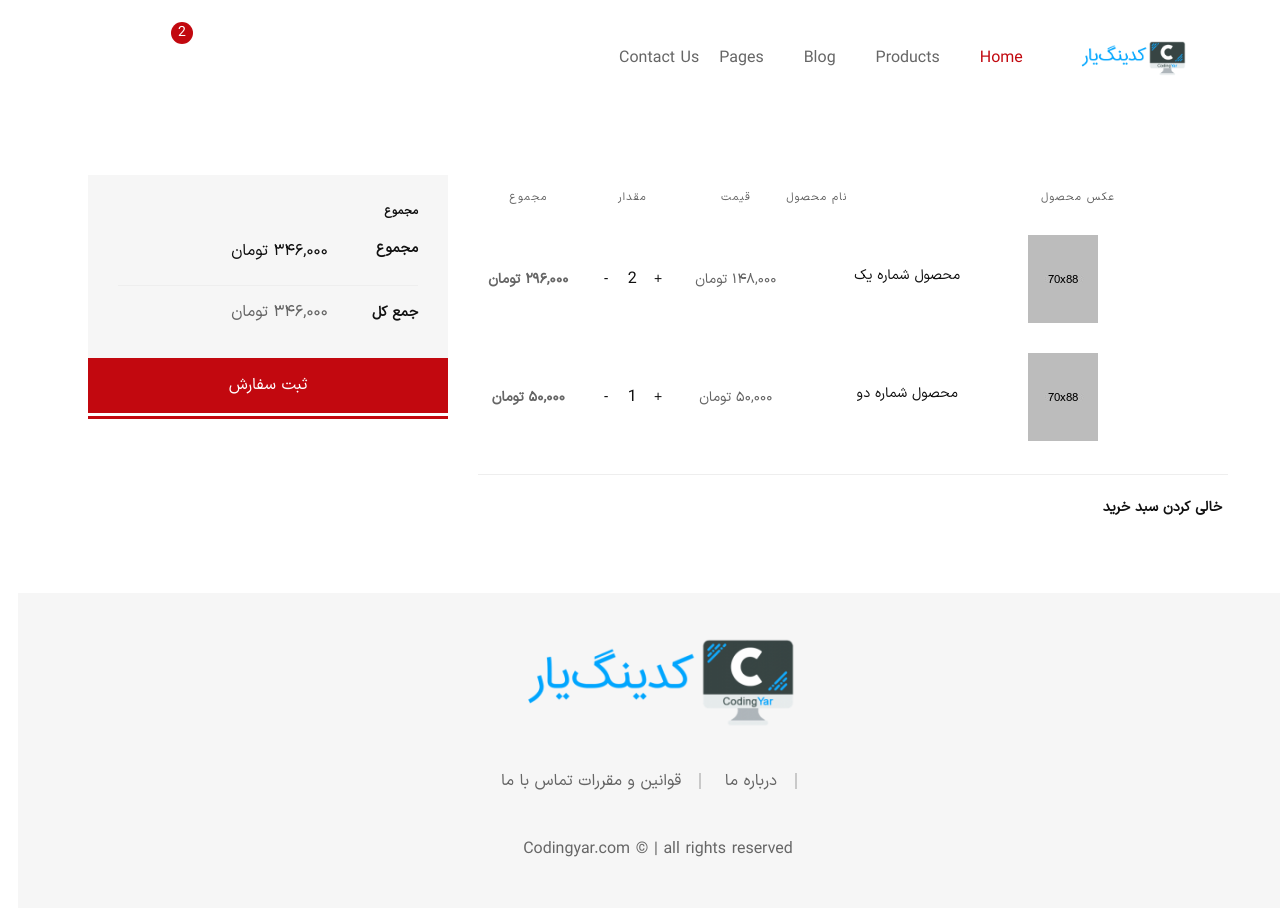
After one commit to rezashahrokhi27/onlineshop, a Django app: page /cart/ in a window 1280 px wide. The commit adds this page. Run offline with Django 4.2, Linux system fonts and the light colour scheme; parts of the project's set-up code (start-up, migrations or seed data) failed here and were passed over; some libraries are stand-ins or nearby versions; some web fonts are replaced.

Commit message:
crate cart.html and implement views and urls for cart app

```diff
--- /dev/null
+++ b/cart/templates/cart/cart_detail.html
@@ -0,0 +1,133 @@
+{% extends '_base.html' %}
+{% load static %}
+{% load crispy_forms_tags %}
+{% load i18n %}
+
+
+{% block page_title %}
+{% trans 'Cart' %}
+|{% endblock %}
+
+{% block content %}
+    <!-- Main Content Wrapper Start -->
+        <div class="main-content-wrapper">
+            <div class="page-content-inner ptb--80">
+                <div class="container">
+                    <div class="row">
+                        <div class="col-lg-8 mb-md--50">
+                            <form class="cart-form" action="#">
+                                <div class="row no-gutters">
+                                    <div class="col-12">
+                                        <div class="table-content table-responsive">
+                                            <table class="table text-center">
+                                                <thead>
+                                                    <tr>
+                                                        <th>&nbsp;</th>
+                                                        <th>عکس محصول</th>
+                                                        <th class="text-left">نام محصول</th>
+                                                        <th>قیمت</th>
+                                                        <th>مقدار</th>
+                                                        <th>مجموع</th>
+                                                    </tr>
+                                                </thead>
+                                                <tbody>
+                                                    <tr>
+                                                        <td class="product-remove text-left"><a href=""><i class="flaticon flaticon-cross"></i></a></td>
+                                                        <td class="product-thumbnail text-left">
+                                                            <img src="assets/img/products/prod-10-70x88.jpg" alt="Product Thumnail">
+                                                        </td>
+                                                        <td class="product-name wide-column">
+                                                            <h3>
+                                                                <a href="product-details.html">محصول شماره یک</a>
+                                                            </h3>
+                                                        </td>
+                                                        <td class="product-price">
+                                                            <span class="product-price-wrapper">
+                                                                <span class="money">۱۴۸,۰۰۰ تومان</span>
+                                                            </span>
+                                                        </td>
+                                                        <td class="product-quantity">
+                                                            <div class="quantity">
+                                                                <input type="number" class="quantity-input" name="qty" id="qty-1" value="2" min="1">
+                                                            </div>
+                                                        </td>
+                                                        <td class="product-total-price">
+                                                            <span class="product-price-wrapper">
+                                                                <span class="money">۲۹۶,۰۰۰ تومان</span>
+                                                            </span>
+                                                        </td>
+                                                    </tr>
+                                                    <tr>
+                                                        <td class="product-remove text-left"><a href=""><i class="flaticon flaticon-cross"></i></a></td>
+                                                        <td class="product-thumbnail text-left">
+                                                            <img src="assets/img/products/prod-10-70x88.jpg" alt="Product Thumnail">
+                                                        </td>
+                                                        <td class="product-name wide-column">
+                                                            <h3>
+                                                                <a href="product-details.html">محصول شماره دو</a>
+                                                            </h3>
+                                                        </td>
+                                                        <td class="product-price">
+                                                            <span class="product-price-wrapper">
+                                                                <span class="money">۵۰,۰۰۰ تومان</span>
+                                                            </span>
+                                                        </td>
+                                                        <td class="product-quantity">
+                                                            <div class="quantity">
+                                                                <input type="number" class="quantity-input" name="qty" id="qty-1" value="1" min="1">
+                                                            </div>
+                                                        </td>
+                                                        <td class="product-total-price">
+                                                            <span class="product-price-wrapper">
+                                                                <span class="money">۵۰,۰۰۰ تومان</span>
+                                                            </span>
+                                                        </td>
+                                                    </tr>
+                                                </tbody>
+                                            </table>
+                                        </div>
+                                    </div>
+                                </div>
+                                <div class="row no-gutters border-top pt--20 mt--20">
+                                    <div class="col-sm-6 text-sm-right">
+                                        <button type="submit" class="cart-form__btn">خالی کردن سبد خرید</button>
+                                    </div>
+                                </div>
+                            </form>
+                        </div>
+                        <div class="col-lg-4">
+                            <div class="cart-collaterals">
+                                <div class="cart-totals">
+                                    <h5 class="font-size-14 font-bold mb--15">مجموع</h5>
+                                    <div class="cart-calculator">
+                                        <div class="cart-calculator__item">
+                                            <div class="cart-calculator__item--head">
+                                                <span>مجموع</span>
+                                            </div>
+                                            <div class="cart-calculator__item--value">
+                                                <span>۳۴۶,۰۰۰ تومان</span>
+                                            </div>
+                                        </div>
+                                        <div class="cart-calculator__item order-total">
+                                            <div class="cart-calculator__item--head">
+                                                <span>جمع کل</span>
+                                            </div>
+                                            <div class="cart-calculator__item--value">
+                                                <span class="product-price-wrapper">
+                                                    <span class="money">۳۴۶,۰۰۰ تومان</span>
+                                                </span>
+                                            </div>
+                                        </div>
+                                    </div>
+                                </div>
+                                <a href="checkout.html" class="btn btn-fullwidth btn-bg-red btn-color-white btn-hover-2">
+                                    ثبت سفارش
+                                </a>
+                            </div>
+                        </div>
+                    </div>
+                </div>
+            </div>
+        </div>
+    <!-- Main Content Wrapper End -->
+{% endblock %}
--- /dev/null
+++ b/cart/urls.py
@@ -0,0 +1,7 @@
+from django.urls import path
+
+from .views import cart_detail_view
+
+urlpatterns = [
+    path('', cart_detail_view, name='cart_detail')
+    ]
--- a/cart/views.py
+++ b/cart/views.py
@@ -1,3 +1,5 @@
 from django.shortcuts import render
 
-# Create your views here.
+
+def cart_detail_view(request):
+    return render(request, 'cart/cart_detail.html')
--- a/config/urls.py
+++ b/config/urls.py
@@ -21,5 +21,8 @@ urlpatterns = [
     path('', include('pages.urls')),
     path('accounts/', include('allauth.urls')),
     path('products/', include('products.urls')),
+    path('cart/', include('cart.urls')),
+
+    # Rosetta for i18n
     path('rosetta/', include('rosetta.urls')),
     ]
--- a/templates/_base.html
+++ b/templates/_base.html
@@ -123,7 +123,7 @@
                                             <a class="text-right" href="my-account.html">حساب کاربری</a>
                                         </li>
                                         <li>
-                                            <a class="text-right" href="cart.html">سبد خرید</a>
+                                            <a class="text-right" href="{% url 'cart_detail' %}">سبد خرید</a>
                                         </li>
                                         <li>
                                             <a class="text-right" href="wishlist.html">علاقه مندی ها</a>
@@ -271,7 +271,7 @@
                             <span class="ammount">۱۴۸,۰۰۰ تومان</span>
                         </div>
                         <div class="mini-cart__buttons">
-                            <a href="cart.html" class="btn btn-fullwidth btn-bg-sand mb--20">مشاهده سبد خرید</a>
+                            <a href="{% url 'cart_detail' %}" class="btn btn-fullwidth btn-bg-sand mb--20">مشاهده سبد خرید</a>
                             <a href="checkout.html" class="btn btn-fullwidth btn-bg-sand">پرداخت</a>
                         </div>
                     </div>
```
